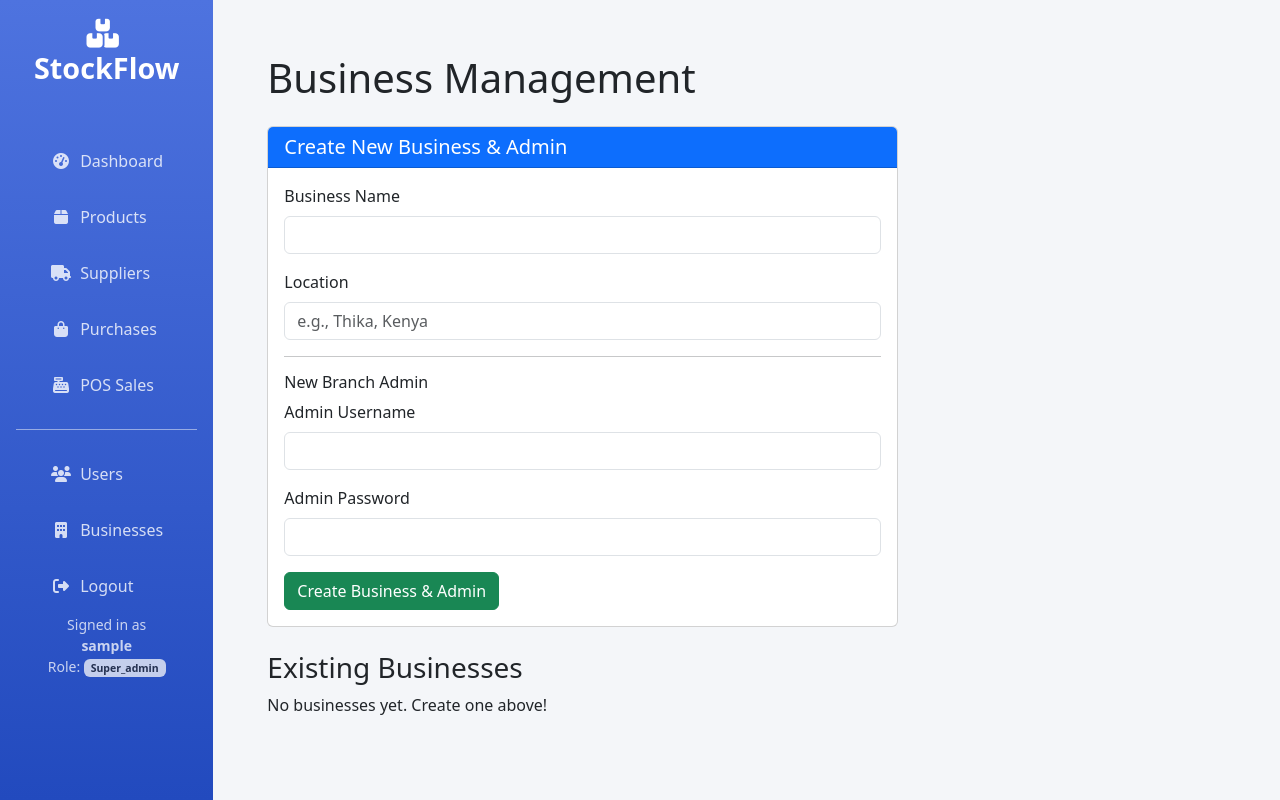
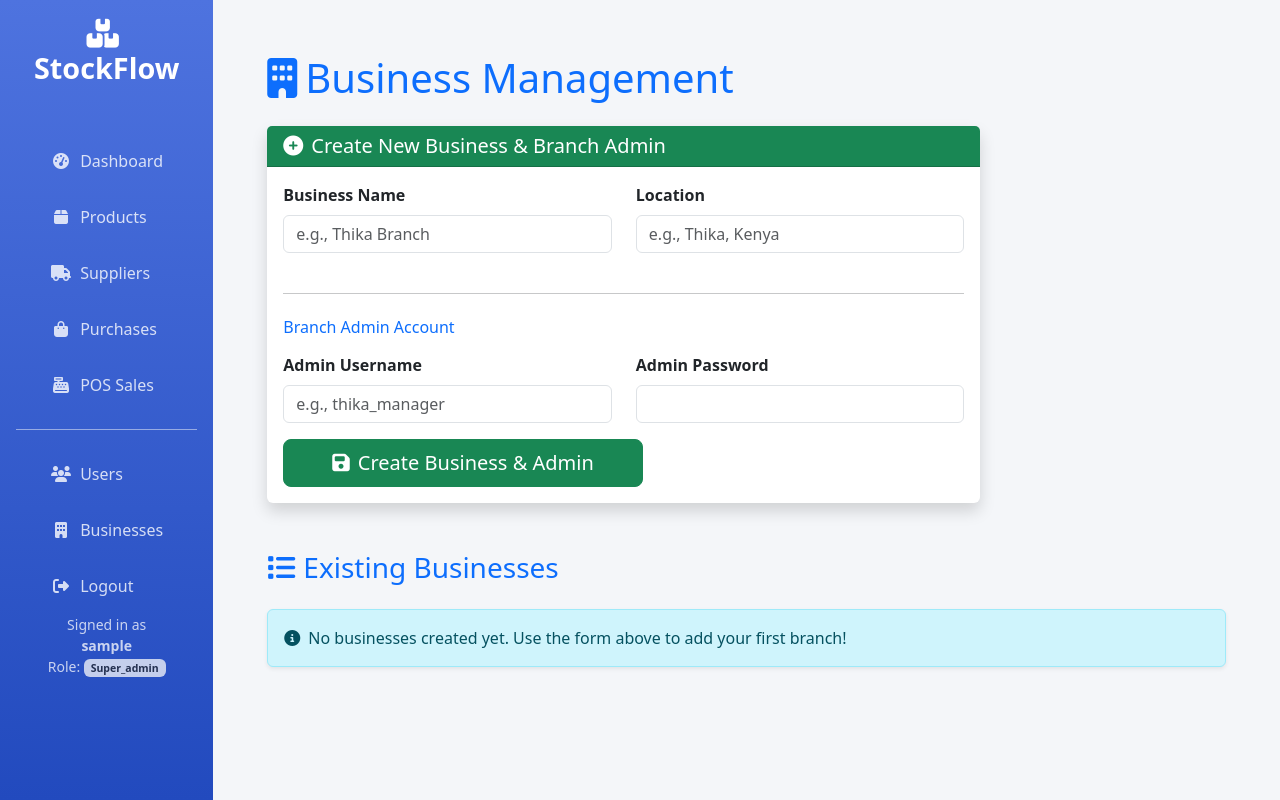
Before and after one commit to VINN5/StockFlow, a Flask app: template frontend/templates/businesses.html in a window 1280 px wide. Run offline with Flask 3, Linux system fonts and the light colour scheme; the template is opened without the code that fills it, so the values that code supplies are empty; the visitor is signed in with stand-in values (Sample User, id 1).

Commit message:
Update businesses.html template for permanent admin display

```diff
--- a/frontend/templates/businesses.html
+++ b/frontend/templates/businesses.html
@@ -4,66 +4,77 @@
 
 {% block content %}
 <div class="container mt-4">
-    <h1 class="mb-4">Business Management</h1>
+    <h1 class="mb-4 text-primary"><i class="fas fa-building me-2"></i>Business Management</h1>
 
-    <div class="row mb-4">
-        <div class="col-md-8">
-            <div class="card">
-                <div class="card-header bg-primary text-white">
-                    <h5 class="mb-0">Create New Business & Admin</h5>
+    <!-- Create New Business Form -->
+    <div class="row mb-5">
+        <div class="col-lg-9">
+            <div class="card shadow border-0">
+                <div class="card-header bg-success text-white">
+                    <h5 class="mb-0"><i class="fas fa-plus-circle me-2"></i>Create New Business & Branch Admin</h5>
                 </div>
                 <div class="card-body">
                     <form method="POST" action="{{ url_for('create_business') }}">
-                        <div class="mb-3">
-                            <label class="form-label">Business Name</label>
-                            <input type="text" name="business_name" class="form-control" required>
+                        <div class="row">
+                            <div class="col-md-6 mb-3">
+                                <label class="form-label fw-bold">Business Name</label>
+                                <input type="text" name="business_name" class="form-control" placeholder="e.g., Thika Branch" required>
+                            </div>
+                            <div class="col-md-6 mb-3">
+                                <label class="form-label fw-bold">Location</label>
+                                <input type="text" name="location" class="form-control" placeholder="e.g., Thika, Kenya" required>
+                            </div>
                         </div>
-                        <div class="mb-3">
-                            <label class="form-label">Location</label>
-                            <input type="text" name="location" class="form-control" placeholder="e.g., Thika, Kenya" required>
+                        <hr class="my-4">
+                        <h6 class="text-primary mb-3">Branch Admin Account</h6>
+                        <div class="row">
+                            <div class="col-md-6 mb-3">
+                                <label class="form-label fw-bold">Admin Username</label>
+                                <input type="text" name="admin_username" class="form-control" placeholder="e.g., thika_manager" required>
+                            </div>
+                            <div class="col-md-6 mb-3">
+                                <label class="form-label fw-bold">Admin Password</label>
+                                <input type="password" name="admin_password" class="form-control" required>
+                            </div>
                         </div>
-                        <hr>
-                        <h6>New Branch Admin</h6>
-                        <div class="mb-3">
-                            <label class="form-label">Admin Username</label>
-                            <input type="text" name="admin_username" class="form-control" required>
-                        </div>
-                        <div class="mb-3">
-                            <label class="form-label">Admin Password</label>
-                            <input type="password" name="admin_password" class="form-control" required>
-                        </div>
-                        <button type="submit" class="btn btn-success">Create Business & Admin</button>
+                        <button type="submit" class="btn btn-success btn-lg px-5">
+                            <i class="fas fa-save me-2"></i>Create Business & Admin
+                        </button>
                     </form>
                 </div>
             </div>
         </div>
     </div>
 
-    <h3>Existing Businesses</h3>
+    <!-- Existing Businesses List -->
+    <h3 class="text-primary mb-4"><i class="fas fa-list me-2"></i>Existing Businesses</h3>
+
     {% if businesses %}
     <div class="table-responsive">
-        <table class="table table-striped">
-            <thead>
+        <table class="table table-hover table-striped align-middle shadow-sm">
+            <thead class="table-dark">
                 <tr>
-                    <th>Name</th>
+                    <th>Business Name</th>
                     <th>Location</th>
                     <th>Created</th>
-                    <th>Admin Users</th>
+                    <th>Branch Admins</th>
                 </tr>
             </thead>
             <tbody>
-                {% for biz in businesses %}
+                {% for item in businesses %}
+                {% set biz = item.business %}
                 <tr>
                     <td><strong>{{ biz.name }}</strong></td>
-                    <td>{{ biz.location }}</td>
-                    <td>{{ biz.created_at.strftime('%Y-%m-%d') }}</td>
+                    <td>{{ biz.location or '—' }}</td>
+                    <td>{{ biz.created_at.strftime('%b %d, %Y') }}</td>
                     <td>
-                        {% set admins = db.users.find({"business_id": biz._id, "role": "admin"}) %}
-                        {% for admin in admins %}
-                            {{ admin.username }}{% if not loop.last %}, {% endif %}
+                        {% if item.admins %}
+                            {% for username in item.admins %}
+                            <span class="badge bg-primary me-1">{{ username }}</span>
+                            {% endfor %}
                         {% else %}
-                            <em>No admin assigned</em>
-                        {% endfor %}
+                            <em class="text-muted">No admin assigned</em>
+                        {% endif %}
                     </td>
                 </tr>
                 {% endfor %}
@@ -71,7 +82,9 @@
         </table>
     </div>
     {% else %}
-    <p>No businesses yet. Create one above!</p>
+    <div class="alert alert-info shadow-sm">
+        <i class="fas fa-info-circle me-2"></i>No businesses created yet. Use the form above to add your first branch!
+    </div>
     {% endif %}
 </div>
 {% endblock %}
```
